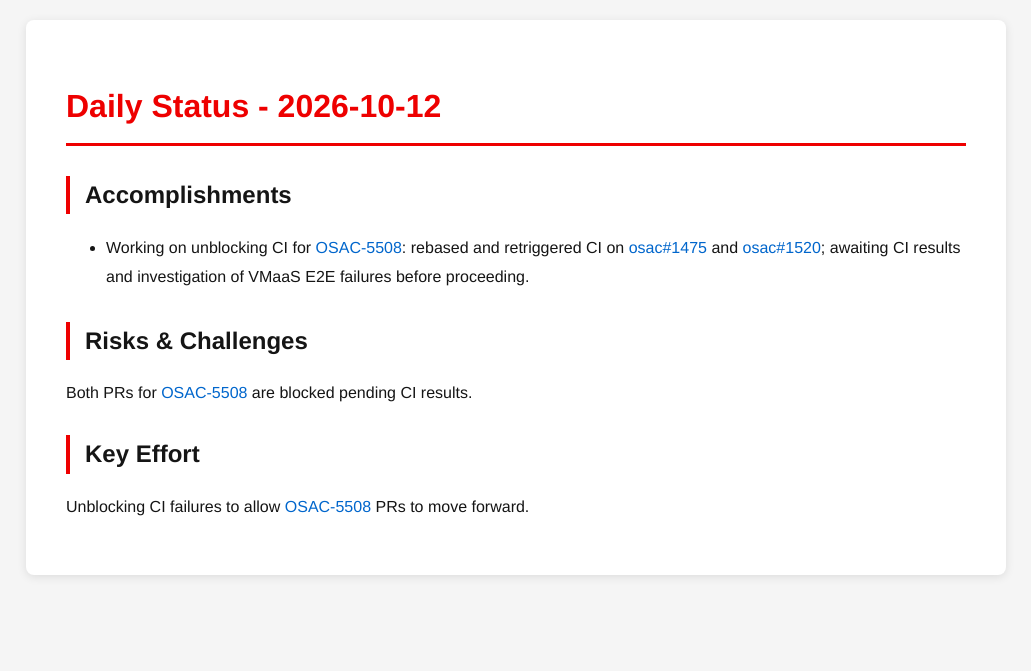
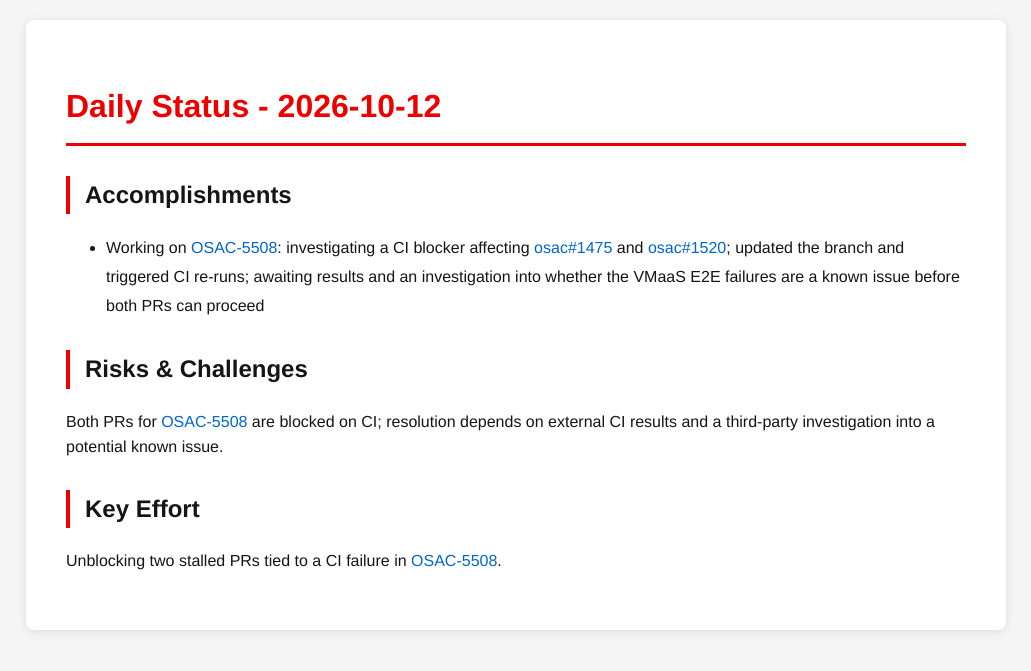
Before and after one commit to tzvatot/daily-status, a Jekyll site: the page built from 2026-10-12.md, in a window 1280 px wide. Shown: the top 671 px of the page, without its empty margins (124-1155 px from the left). Built offline with Jekyll 4.4.1, drawn with Linux system fonts in a browser that asks for light colours.

Commit message:
Daily status update - 2026-10-12

```diff
--- a/2026-10-12.md
+++ b/2026-10-12.md
@@ -7,10 +7,10 @@ date: 2026-10-12
 # Daily Status - 2026-10-12
 
 ## Accomplishments
-- Working on unblocking CI for [OSAC-5508](https://redhat.atlassian.net/browse/OSAC-5508): rebased and retriggered CI on [osac#1475](https://github.com/osac-project/osac/pull/1475) and [osac#1520](https://github.com/osac-project/osac/pull/1520); awaiting CI results and investigation of VMaaS E2E failures before proceeding.
+- Working on [OSAC-5508](https://redhat.atlassian.net/browse/OSAC-5508): investigating a CI blocker affecting [osac#1475](https://github.com/osac-project/osac/pull/1475) and [osac#1520](https://github.com/osac-project/osac/pull/1520); updated the branch and triggered CI re-runs; awaiting results and an investigation into whether the VMaaS E2E failures are a known issue before both PRs can proceed
 
 ## Risks & Challenges
-Both PRs for [OSAC-5508](https://redhat.atlassian.net/browse/OSAC-5508) are blocked pending CI results.
+Both PRs for [OSAC-5508](https://redhat.atlassian.net/browse/OSAC-5508) are blocked on CI; resolution depends on external CI results and a third-party investigation into a potential known issue.
 
 ## Key Effort
-Unblocking CI failures to allow [OSAC-5508](https://redhat.atlassian.net/browse/OSAC-5508) PRs to move forward.
+Unblocking two stalled PRs tied to a CI failure in [OSAC-5508](https://redhat.atlassian.net/browse/OSAC-5508).
```
